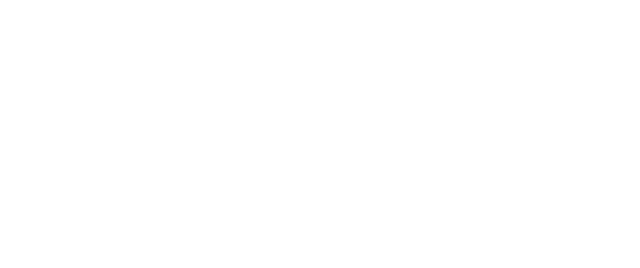
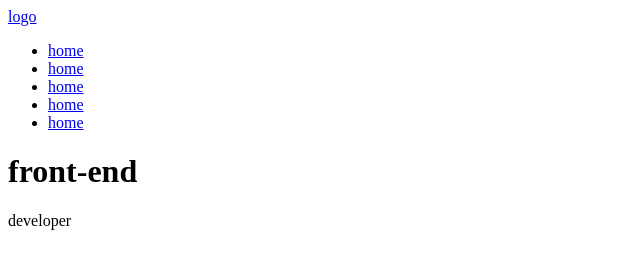
Before and after one commit to Akbar-it/Git, a plain HTML site: page index.html in a window 1280 px wide. Shown: the whole page, without its empty margins (0-640 px from the left). Drawn offline with Linux system fonts and the light colour scheme.

Commit message:
add header html

```diff
--- a/index.html
+++ b/index.html
@@ -7,6 +7,25 @@
     <title>Document</title>
 </head>
 <body>
-
+    <header class="header">
+        <nav class="header__nav">
+            <div class="container">
+                <a href="#!" class="header__logo">logo</a>
+               <ul class="header__list">
+                   <li class="header__list"><a href="#!" class="header__link">home</a></li>
+                   <li class="header__list"><a href="#!" class="header__link">home</a></li>
+                   <li class="header__list"><a href="#!" class="header__link">home</a></li>
+                   <li class="header__list"><a href="#!" class="header__link">home</a></li>
+                   <li class="header__list"><a href="#!" class="header__link">home</a></li>
+               </ul>
+            </div>
+        </nav>
+        <div class="header__content">
+            <div class="container">
+                <h1 class="header__title">front-end</h1>
+                <p class="header__txt">developer</p>
+            </div>
+        </div>
+    </header>
 </body>
 </html>
```
